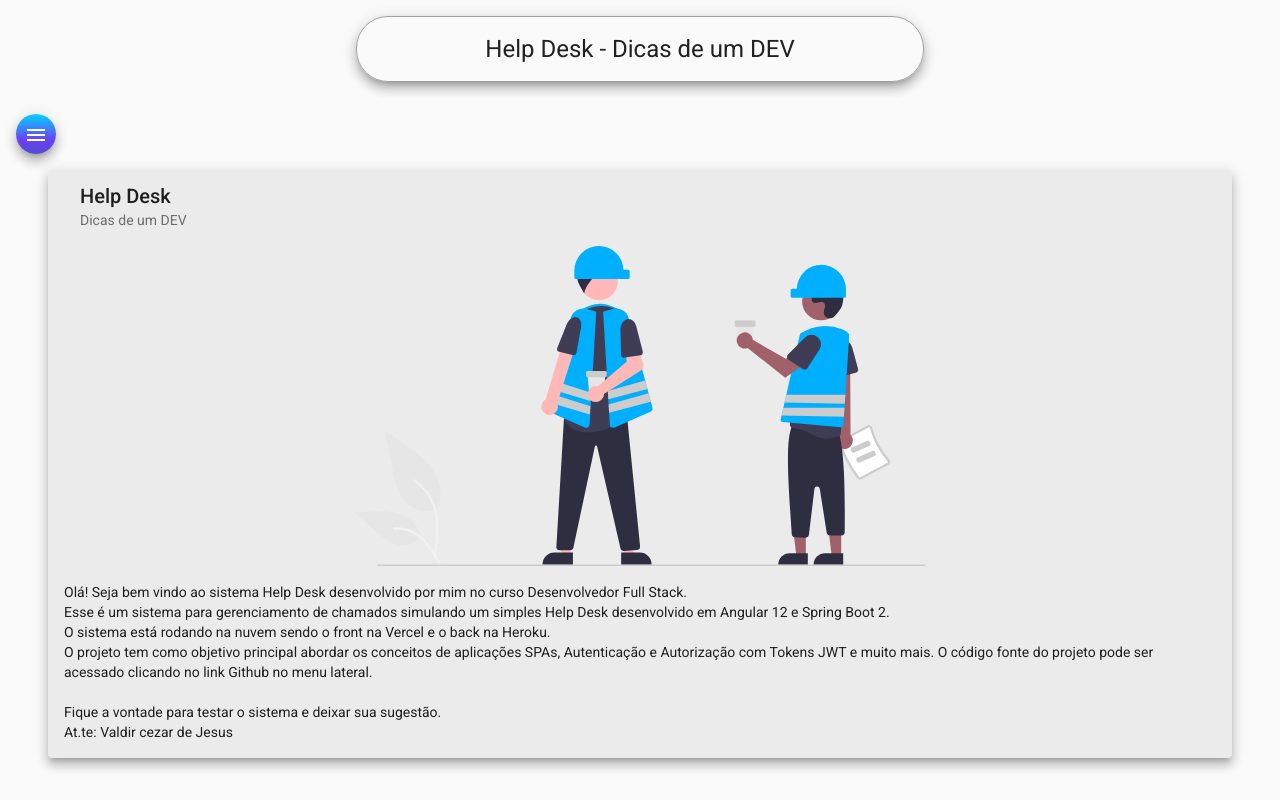
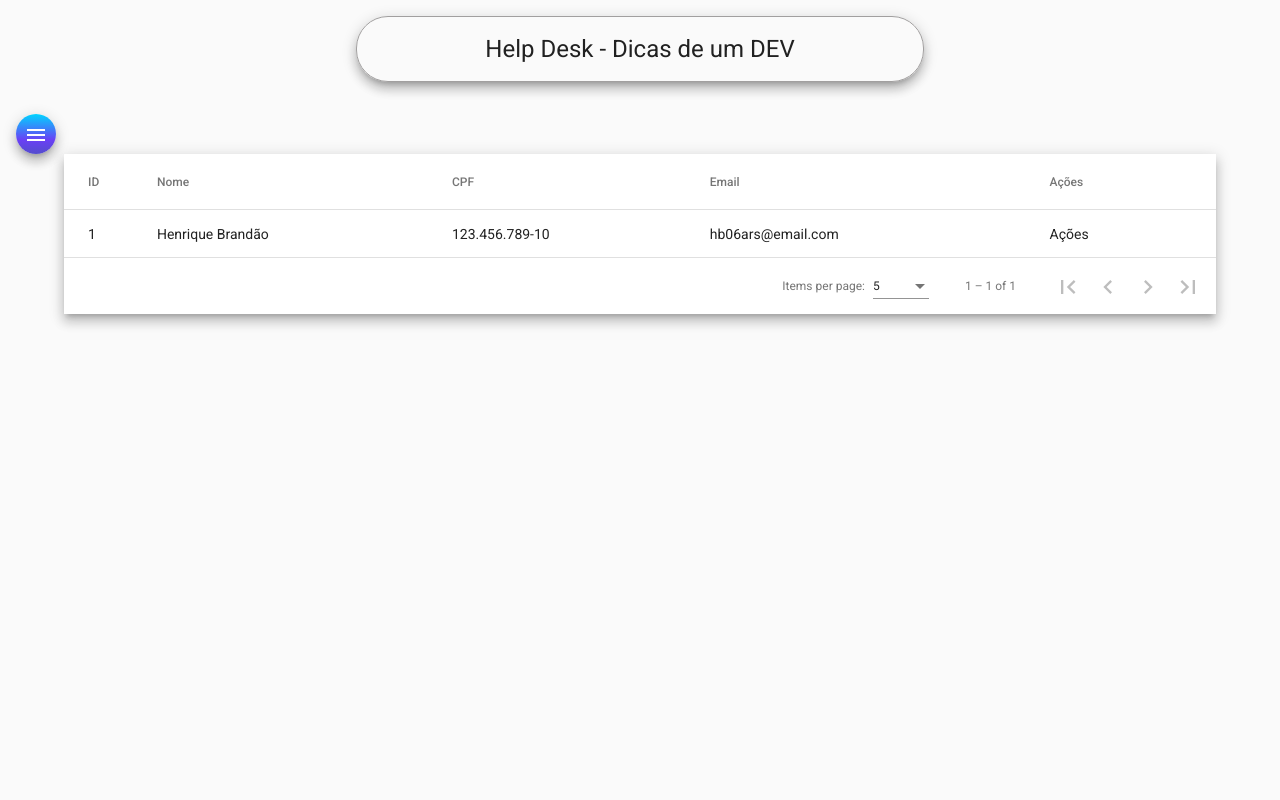
Before and after one commit to hb06ars/helpdesk-front, an Angular app: page /tecnicos in a window 1280 px wide. Before the commit this address led to /home. Built offline with nearby package versions, Linux system fonts and the light colour scheme.

Commit message:
HTML CSS para tecnico list

```diff
--- a/src/app/components/nav/nav.component.ts
+++ b/src/app/components/nav/nav.component.ts
@@ -11,7 +11,7 @@
   constructor(private router: Router ) { }
 
   ngOnInit(): void {
-    this.router.navigate(['home'])
+    this.router.navigate(['tecnicos'])
   }
 
 }
--- a/src/app/components/tecnico/tecnico-list/tecnico-list.component.css
+++ b/src/app/components/tecnico/tecnico-list/tecnico-list.component.css
@@ -0,0 +1,8 @@
+table {
+    width: 100%;
+}
+
+.container{
+    width: 90%;
+    margin: auto;
+}
--- a/src/app/components/tecnico/tecnico-list/tecnico-list.component.html
+++ b/src/app/components/tecnico/tecnico-list/tecnico-list.component.html
@@ -1 +1,40 @@
-<p>tecnico-list works!</p>
+<div class="container">
+    <div class="mat-elevation-z8">
+        <table mat-table [dataSource]="dataSource">
+
+          <ng-container matColumnDef="position">
+            <th mat-header-cell *matHeaderCellDef> ID </th>
+            <td mat-cell *matCellDef="let element"> {{element.id}} </td>
+          </ng-container>
+
+          <ng-container matColumnDef="name">
+            <th mat-header-cell *matHeaderCellDef> Nome </th>
+            <td mat-cell *matCellDef="let element"> {{element.nome}} </td>
+          </ng-container>
+
+          <ng-container matColumnDef="weight">
+            <th mat-header-cell *matHeaderCellDef> CPF </th>
+            <td mat-cell *matCellDef="let element"> {{element.cpf}} </td>
+          </ng-container>
+
+          <ng-container matColumnDef="symbol">
+            <th mat-header-cell *matHeaderCellDef> Email </th>
+            <td mat-cell *matCellDef="let element"> {{element.email}} </td>
+          </ng-container>
+
+          <ng-container matColumnDef="acoes">
+            <th mat-header-cell *matHeaderCellDef> Ações </th>
+            <td mat-cell *matCellDef="let element"> Ações </td>
+          </ng-container>
+
+          <tr mat-header-row *matHeaderRowDef="displayedColumns"></tr>
+          <tr mat-row *matRowDef="let row; columns: displayedColumns;"></tr>
+        </table>
+
+        <mat-paginator [pageSizeOptions]="[5, 10, 20]"
+                       showFirstLastButtons
+                       aria-label="Select page of periodic elements">
+        </mat-paginator>
+      </div>
+
+</div>
--- a/src/app/components/tecnico/tecnico-list/tecnico-list.component.ts
+++ b/src/app/components/tecnico/tecnico-list/tecnico-list.component.ts
@@ -1,4 +1,7 @@
-import { Component, OnInit } from '@angular/core';
+import { Component, OnInit, ViewChild } from '@angular/core';
+import { MatPaginator } from '@angular/material/paginator';
+import { MatTableDataSource } from '@angular/material/table';
+import { Tecnico } from 'src/app/models/tecnico';
 
 @Component({
   selector: 'app-tecnico-list',
@@ -6,10 +9,31 @@
   styleUrls: ['./tecnico-list.component.css']
 })
 export class TecnicoListComponent implements OnInit {
+  ELEMENT_DATA: Tecnico[] = [
+    {
+      id: 1,
+      nome: 'Henrique Brandão',
+      cpf: '123.456.789-10',
+      email: 'hb06ars@email.com',
+      senha: '1234',
+      perfis: ['0'],
+      dataCriacao: '15/08/2022'
+    }
+  ]
+
+  displayedColumns: string[] = ['position', 'name', 'weight', 'symbol', 'acoes'];
+  dataSource = new MatTableDataSource<Tecnico>(this.ELEMENT_DATA);
 
   constructor() { }
 
   ngOnInit(): void {
   }
 
+
+  @ViewChild(MatPaginator) paginator: MatPaginator;
+
+  ngAfterViewInit() {
+    this.dataSource.paginator = this.paginator;
+  }
+
 }
--- /dev/null
+++ b/src/app/models/tecnico.ts
@@ -0,0 +1,9 @@
+export interface Tecnico{
+    id?:    any;
+    nome:   string;
+    cpf:    string;
+    email:  string;
+    senha:  string;
+    perfis: string[];
+    dataCriacao: any;
+}
```
